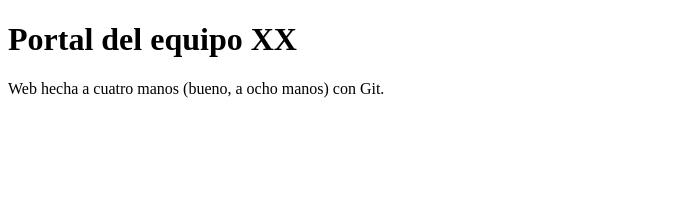
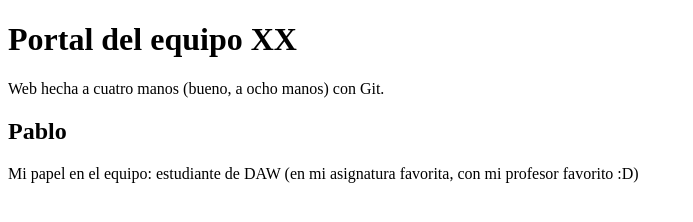
Before and after one commit to stuffsergio/portal-equipo05, a plain HTML site: page index.html in a window 1280 px wide. Shown: the whole page, without its empty margins (0-693 px from the left). Drawn offline with Linux system fonts and the light colour scheme.

Commit message:
Añade presentacion de Pablo

```diff
--- a/index.html
+++ b/index.html
@@ -7,5 +7,9 @@
   <body>
     <h1>Portal del equipo XX</h1>
     <p>Web hecha a cuatro manos (bueno, a ocho manos) con Git.</p>
+    <section>
+      <h2>Pablo</h2>
+      <p>Mi papel en el equipo: estudiante de DAW (en mi asignatura favorita, con mi profesor favorito :D)</p>
+    </section>
   </body>
 </html>
```
